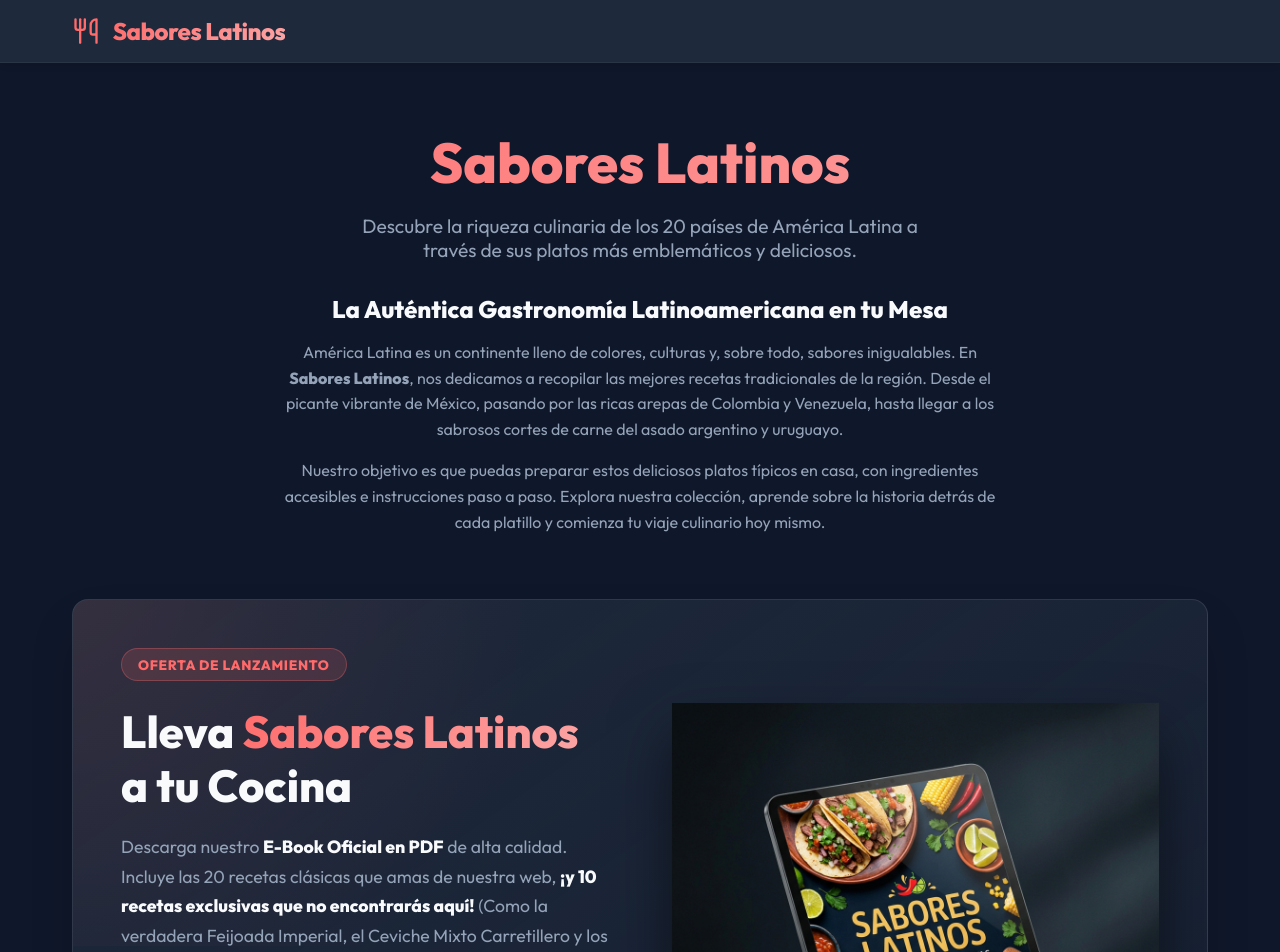
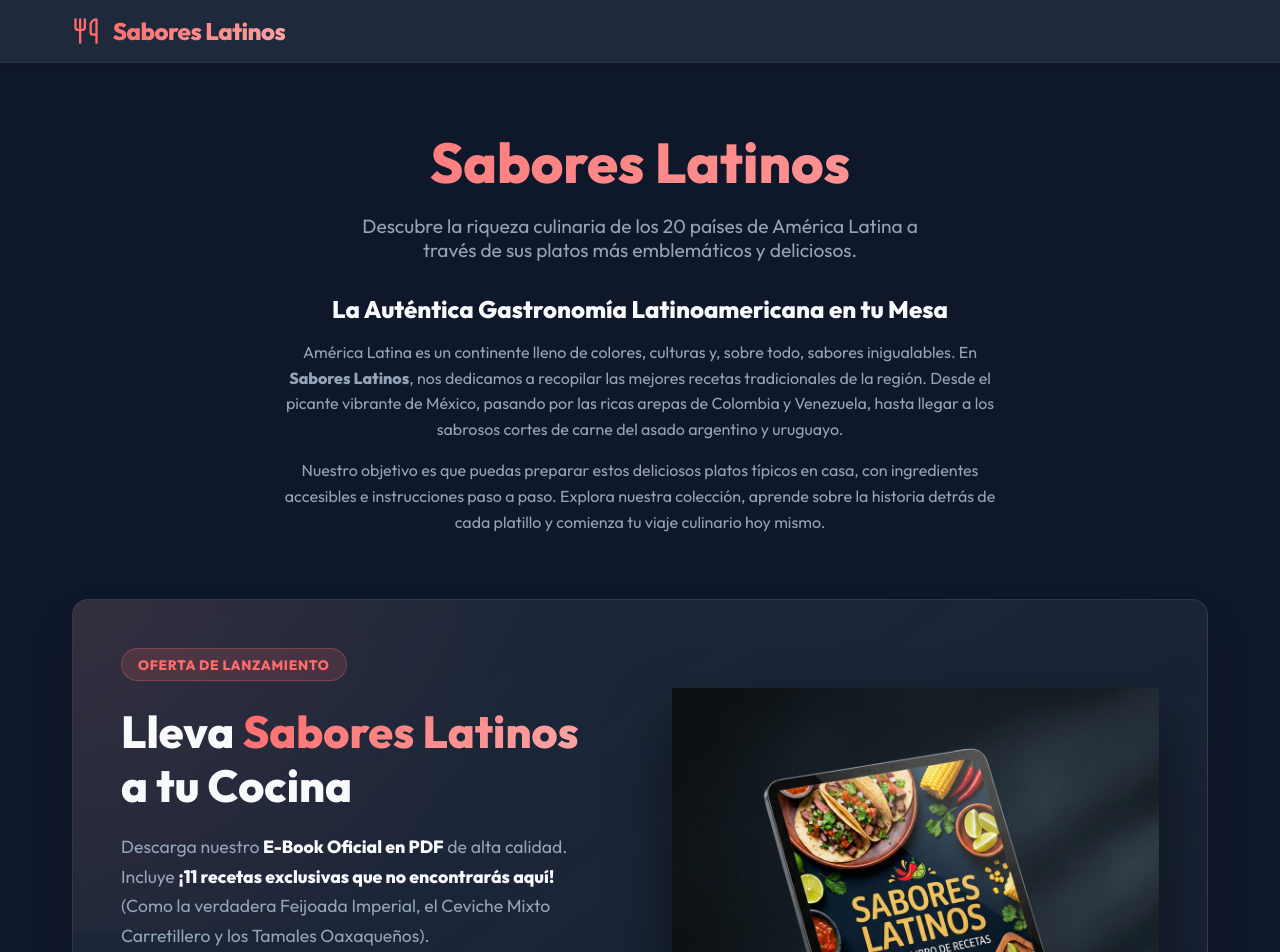
Before and after one commit to alanayalatm-debug/Sabores-Latinos, a React (Vite) app in the folder frontend/: page / in a window 1280 px wide. Shown: the top 952 px of the page. Built offline with nearby package versions, Linux system fonts and the light colour scheme.

Commit message:
Actualizar texto de la oferta de lanzamiento (11 recetas exclusivas)

```diff
--- a/frontend/prerender.js
+++ b/frontend/prerender.js
@@ -148,7 +148,7 @@ const homeContentHtml = `
         <span class="ebook-badge">Oferta de Lanzamiento</span>
         <h2 class="ebook-title">Lleva <span>Sabores Latinos</span> a tu Cocina</h2>
         <p class="ebook-description">
-          Descarga nuestro <strong>E-Book Oficial en PDF</strong> de alta calidad. Incluye las 20 recetas clásicas que amas de nuestra web, <strong>¡y 10 recetas exclusivas que no encontrarás aquí!</strong>
+          Descarga nuestro <strong>E-Book Oficial en PDF</strong> de alta calidad. Incluye <strong>¡11 recetas exclusivas que no encontrarás aquí!</strong>
         </p>
         <div class="ebook-cta-container">
           <button class="ebook-cta-button">Comprar E-Book por $9.99</button>
--- a/frontend/src/components/EbookPromo.jsx
+++ b/frontend/src/components/EbookPromo.jsx
@@ -11,7 +11,7 @@ const EbookPromo = () => {
             Lleva <span>Sabores Latinos</span> a tu Cocina
           </h2>
           <p className="ebook-description">
-            Descarga nuestro <strong>E-Book Oficial en PDF</strong> de alta calidad. Incluye las 20 recetas clásicas que amas de nuestra web, <strong>¡y 10 recetas exclusivas que no encontrarás aquí!</strong> (Como la verdadera Feijoada Imperial, el Ceviche Mixto Carretillero y los Tamales Oaxaqueños).
+            Descarga nuestro <strong>E-Book Oficial en PDF</strong> de alta calidad. Incluye <strong>¡11 recetas exclusivas que no encontrarás aquí!</strong> (Como la verdadera Feijoada Imperial, el Ceviche Mixto Carretillero y los Tamales Oaxaqueños).
           </p>
 
           <ul className="ebook-features">
```
Also changed, not shown: 2 other files (tests, documents, lock files or other folders).
